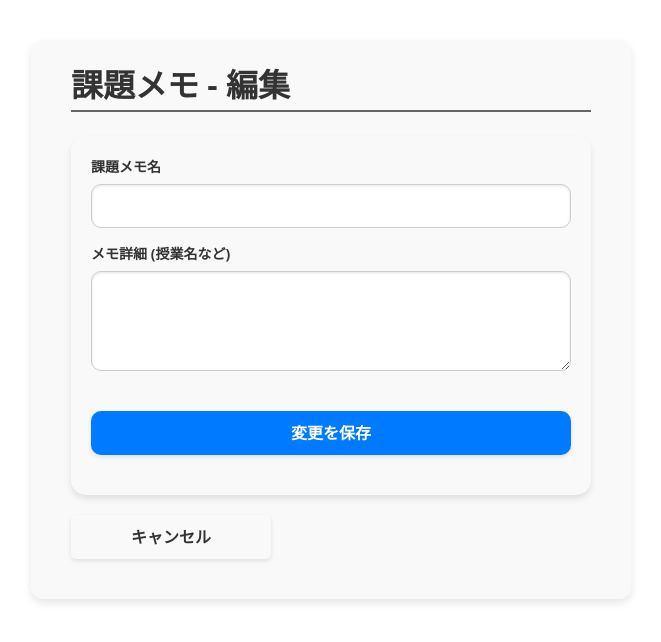
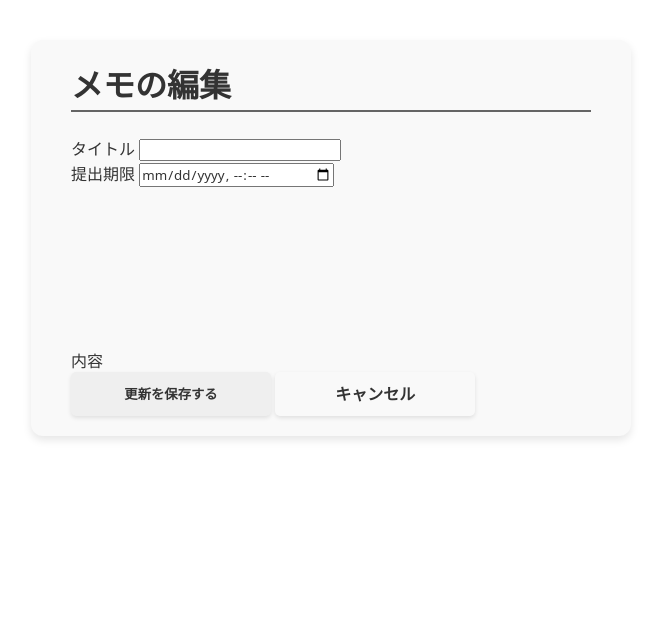
Before and after one commit to takumi-0623/database, a Flask app: template docker-flask-app-tx-v5.0/app/templates/edit_memo.html in a window 1280 px wide. Shown: the top 642 px of the page, without its empty margins (309-970 px from the left). Run offline with Flask 3, Linux system fonts and the light colour scheme; the template is opened without the code that fills it, so the values that code supplies are empty.

Commit message:
Add files via upload

```diff
--- a/docker-flask-app-tx-v5.0/app/main.py
+++ b/docker-flask-app-tx-v5.0/app/main.py
@@ -1,9 +1,9 @@
 from flask import Flask, render_template, request, redirect, url_for
-from app.models import db, Memo, User
+from app.models import db, Memo
 from dotenv import load_dotenv
 import os
 from uuid import UUID
-from flask_login import LoginManager, login_user, logout_user, login_required, current_user
+from datetime import datetime
 
 # .envファイルを読み込む
 load_dotenv()
@@ -20,48 +20,18 @@ app = Flask(__name__)
 # SQLAlchemy設定
 app.config['SQLALCHEMY_DATABASE_URI'] = f'postgresql://{POSTGRES_USER}:{POSTGRES_PASSWORD}@{POSTGRES_HOST}:{POSTGRES_PORT}/{POSTGRES_DB}'
 app.config['SQLALCHEMY_TRACK_MODIFICATIONS'] = False
-app.config['SECRET_KEY'] = 'your-secret-key' # セッション暗号化用
 
 db.init_app(app)
-
-login_manager = LoginManager()
-login_manager.init_app(app)
-login_manager.login_view = 'login' # 未ログイン時に飛ばす先
 
 @app.before_request
 def create_tables():
     db.create_all()
 
-# メモ一覧（ログインユーザーのものだけ表示）
+# メモ一覧を表示
 @app.route('/')
-@login_required
 def index():
-    # current_user.memos でその人のメモだけ取得できる
-    memos = Memo.query.filter_by(user_id=current_user.id).order_by(Memo.created_at.desc()).all()
+    memos = Memo.query.order_by(Memo.created_at.desc()).all()
     return render_template('index.html', memos=memos)
-
-@login_manager.user_loader
-def load_user(user_id):
-    return User.query.get(user_id)
-
-# 新規ユーザー登録
-@app.route('/register', methods=['GET', 'POST'])
-def register():
-    if request.method == 'POST':
-        username = request.form.get('username')
-        password = request.form.get('password')
-
-        # 簡易的な重複チェック
-        if User.query.filter_by(username=username).first():
-            return "このユーザー名は既に使われています"
-
-        # 本来は generate_password_hash を使うべきですが、まずはシンプルに保存
-        new_user = User(username=username, password=password)
-        db.session.add(new_user)
-        db.session.commit()
-        return redirect(url_for('login'))
-
-    return render_template('register.html')
 
 # メモの詳細を表示
 @app.route('/memo/<uuid:memo_id>')
@@ -74,41 +44,25 @@ def view_memo(memo_id):
 def show_create_memo():
     return render_template('create_memo.html')
 
-# メモ作成時にユーザーIDを保存
+# 新しいメモを作成
 @app.route('/create', methods=['POST'])
-@login_required
+@app.route('/create', methods=['POST'])
 def create_memo():
     title = request.form['title']
     content = request.form['content']
-    new_memo = Memo(title=title, content=content, user_id=current_user.id) # IDをセット
+
+    # フォームから値を取得
+    deadline_str = request.form.get('deadline')
+
+    # エラー対策：値が存在し、かつ空文字でない場合のみ変換する
+    deadline = None
+    if deadline_str and deadline_str.strip() != '':
+        deadline = datetime.strptime(deadline_str, '%Y-%m-%dT%H:%M')
+
+    new_memo = Memo(title=title, content=content, deadline=deadline)
     db.session.add(new_memo)
     db.session.commit()
     return redirect(url_for('index'))
-
-# ログイン処理
-@app.route('/login', methods=['GET', 'POST'])
-def login():
-    if request.method == 'POST':
-        username = request.form.get('username')
-        password = request.form.get('password')
-        user = User.query.filter_by(username=username).first()
-
-        if user and user.password == password: # 簡易的なパスワードチェック
-            login_user(user)
-            return redirect(url_for('index'))
-
-        return "ログインに失敗しました"
-
-    return render_template('login.html') # login.htmlを別途作成
-
-# ログアウト
-@app.route('/logout')
-@login_required
-def logout():
-    logout_user()
-    return redirect(url_for('login'))
-
-# haneisareteru???
 
 # メモを削除
 # ===============================
@@ -131,16 +85,23 @@ def show_edit_memo(memo_id):
 
 # データを更新 (POST)
 @app.route('/memo/<uuid:memo_id>/edit', methods=['POST'])
+@app.route('/memo/<uuid:memo_id>/edit', methods=['POST'])
 def update_memo(memo_id):
     memo = Memo.query.get_or_404(str(memo_id))
 
-    # フォームから送られた内容で上書き
     memo.title = request.form['title']
     memo.content = request.form['content']
 
+    # 更新時も同様にチェック
+    deadline_str = request.form.get('deadline')
+    if deadline_str and deadline_str.strip() != '':
+        memo.deadline = datetime.strptime(deadline_str, '%Y-%m-%dT%H:%M')
+    else:
+        memo.deadline = None # 空で送られてきたら期限なしにする
+
     db.session.commit()
-    # 更新後は詳細画面に戻る
     return redirect(url_for('view_memo', memo_id=memo.id))
+
 
 
 if __name__ == '__main__':
--- a/docker-flask-app-tx-v5.0/app/requirements.txt
+++ b/docker-flask-app-tx-v5.0/app/requirements.txt
@@ -3,5 +3,3 @@ psycopg2-binary==2.9.7
 Flask-SQLAlchemy==3.0.5
 flask-migrate==4.0.7
 python-dotenv
-flask-login
-Werkzeug
--- a/docker-flask-app-tx-v5.0/app/templates/edit_memo.html
+++ b/docker-flask-app-tx-v5.0/app/templates/edit_memo.html
@@ -2,25 +2,33 @@
 <html lang="ja">
 <head>
     <meta charset="UTF-8">
-    <meta name="viewport" content="width=device-width, initial-scale=1.0">
-    <title>大学の課題 メモる君 - 編集</title>
+    <title>メモの編集 - {{ memo.title }}</title>
     <link rel="stylesheet" href="{{ url_for('static', filename='css/styles.css') }}">
-    <link rel="stylesheet" href="{{ url_for('static', filename='css/create_memo.css') }}">
 </head>
 <body>
-    <div id="create_memo" class="container"> <h1 class="title-border">課題メモ - 編集</h1>
+    <div class="container">
+        <h1 class="title-border">メモの編集</h1>
 
-        <form action="{{ url_for('update_memo', memo_id=memo.id) }}" method="POST" class="modern-form">
-            <label for="title">課題メモ名</label>
-            <input type="text" id="title" name="title" value="{{ memo.title }}" required>
+        <form action="{{ url_for('update_memo', memo_id=memo.id) }}" method="POST">
+            <div class="form-group">
+                <label>タイトル</label>
+                <input type="text" name="title" value="{{ memo.title }}" required class="form-control">
+            </div>
+            <div class="form-group">
+                <label>提出期限</label>
+                <input type="datetime-local" name="deadline" class="form-control"
+                value="{{ memo.deadline.strftime('%Y-%m-%dT%H:%M') if memo.deadline else '' }}">
+            </div>
+            <div class="form-group">
+                <label>内容</label>
+                <textarea name="content" rows="10" required class="form-control">{{ memo.content }}</textarea>
+            </div>
 
-            <label for="content">メモ詳細 (授業名など)</label>
-            <textarea id="content" name="content" required>{{ memo.content }}</textarea>
-
-            <button type="submit" class="button">変更を保存</button>
+            <div class="actions">
+                <button type="submit" class="button">更新を保存する</button>
+                <a href="{{ url_for('view_memo', memo_id=memo.id) }}" class="button secondary">キャンセル</a>
+            </div>
         </form>
-
-        <a href="{{ url_for('view_memo', memo_id=memo.id) }}" class="button">キャンセル</a>
     </div>
 </body>
 </html>
--- a/docker-flask-app-tx-v5.0/db/init-sql/create-memo.sql
+++ b/docker-flask-app-tx-v5.0/db/init-sql/create-memo.sql
@@ -1,15 +1,16 @@
--- models.py に合わせた新しいテーブル定義
-CREATE TABLE IF NOT EXISTS "user" (
-    id VARCHAR(36) PRIMARY KEY,
-    username VARCHAR(50) UNIQUE NOT NULL,
-    password VARCHAR(255) NOT NULL
-);
-
-CREATE TABLE IF NOT EXISTS memo (
-    id VARCHAR(36) PRIMARY KEY,
+-- テーブル作成
+CREATE TABLE IF NOT EXISTS Memo (
+    id UUID PRIMARY KEY DEFAULT gen_random_uuid(),
     title VARCHAR(100) NOT NULL,
     content TEXT NOT NULL,
     created_at TIMESTAMP DEFAULT CURRENT_TIMESTAMP,
-    user_id VARCHAR(36) NOT NULL,
-    FOREIGN KEY (user_id) REFERENCES "user" (id)
+    updated_at TIMESTAMP DEFAULT CURRENT_TIMESTAMP,
+    deadline TIMESTAMP
 );
+
+-- ダミーデータ挿入
+INSERT INTO Memo (id, title, content, created_at, updated_at) VALUES
+('3b4b60c6-3a90-48c9-b8ed-4df5d1231231', 'グループワーク 最終確認', '経済学入門チーム全員の役割を確認し、成果物をまとめる。1月25日 18時締め切り', '2025-01-03 12:40:47.397887', '2025-01-03 12:40:47.397887'),
+('4a2b8e87-2c34-490e-80f7-123b456c7890', 'レポート提出 構想作成', '文学概論指定テーマに基づいてA4用紙2枚分の構想を記載。1月20日 12時締め切り', '2025-01-03 12:41:24.679379', '2025-01-03 12:41:24.679379'),
+('d5f3ac91-9f64-4b82-b27a-c7d1b3cd5678', '期末試験 勉強計画作成', '数学I試験範囲は三角関数と微分積分。復習用ノート作成。1月15日 23時締め切り', '2025-01-03 12:41:34.872312', '2025-01-03 12:41:34.872312'),
+('6f894bd3-c987-485c-933a-a45b9c123456', 'プログラミング課題 コードレビュー', '情報科学基礎自分のコードを整理し、指定フォーマットで提出。改善点のコメントを含めること。1月28日 20時締め切り', '2025-01-03 12:41:57.507', '2025-01-03 12:41:57.507');
```
Also changed, not shown: docker-flask-app-tx-v5.0/app/models.py (+7 -12 lines), docker-flask-app-tx-v5.0/app/templates/create_memo.html (+10 -5 lines), docker-flask-app-tx-v5.0/app/templates/index.html (+3 -10 lines).
